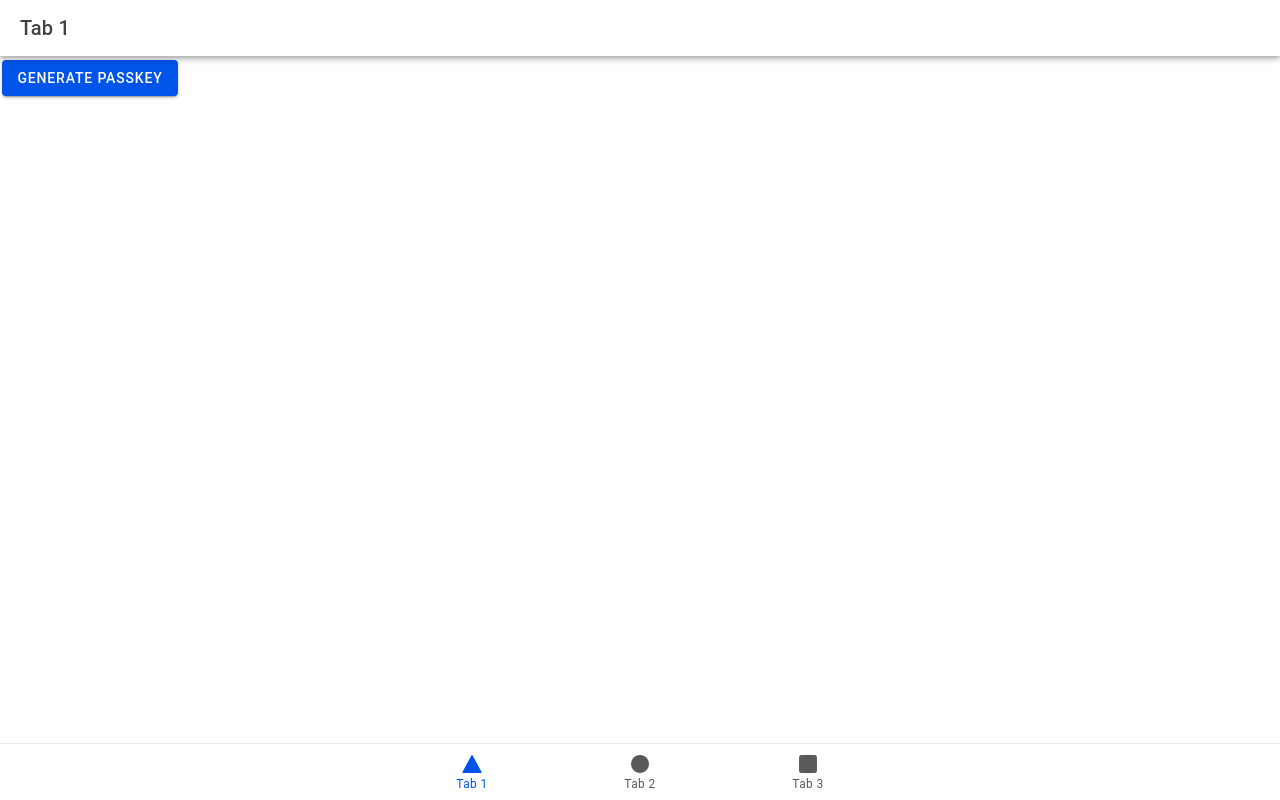
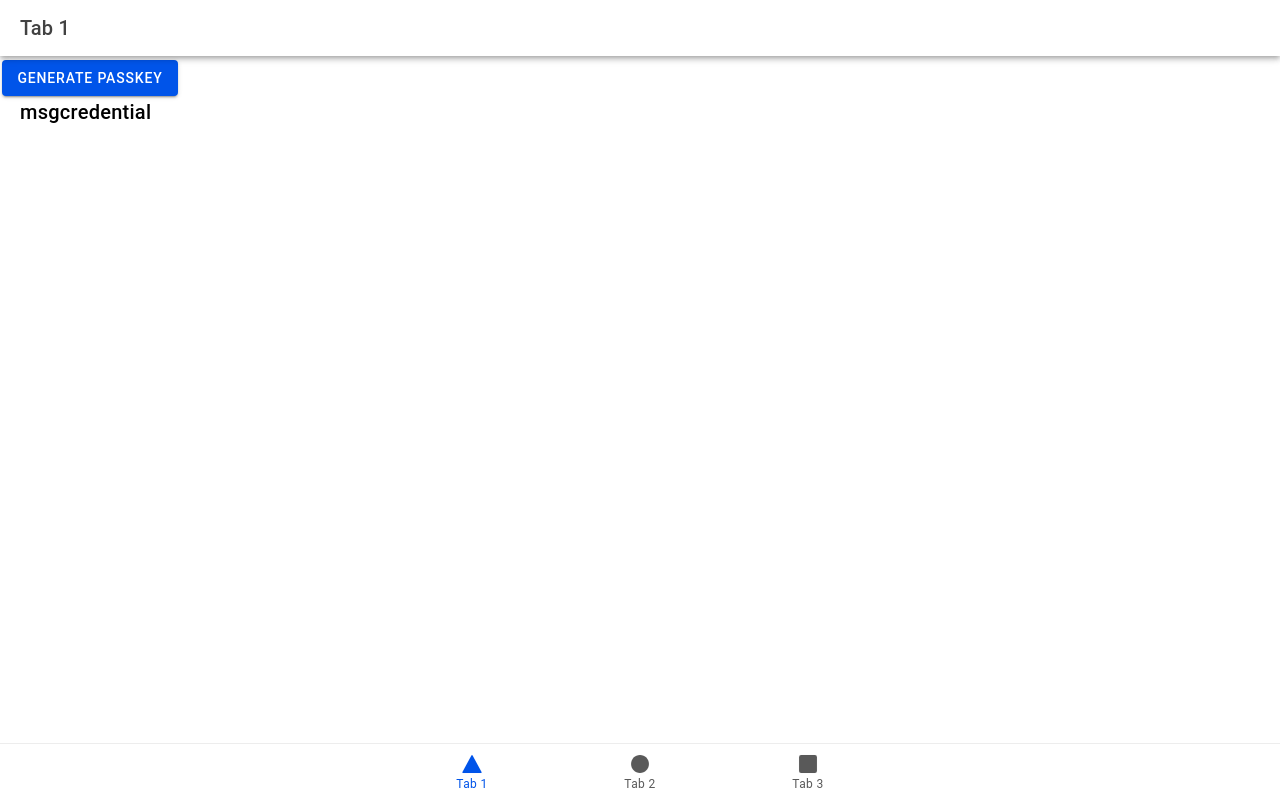
Before and after one commit to divyarang26/passkeyMePOc, a React (Vite) app: page /tab1 in a window 1280 px wide. Built offline with nearby package versions, Linux system fonts and the light colour scheme.

Commit message:
generating passkey is working

```diff
--- a/capacitor.config.ts
+++ b/capacitor.config.ts
@@ -5,9 +5,9 @@ const config: CapacitorConfig = {
   appName: 'passkeyPOC',
   webDir: 'dist',
   bundledWebRuntime: false,
-    server: {
-    url: 'https://9ead-110-227-204-245.ngrok-free.app/', // Remove or comment this line
-  },
+  //   server: {
+  //   url: 'https://0e72-110-227-204-245.ngrok-free.app/', // Remove or comment this line
+  // },
 };
 
 export default config;
--- a/src/pages/Tab1.tsx
+++ b/src/pages/Tab1.tsx
@@ -3,12 +3,15 @@ import ExploreContainer from '../components/ExploreContainer';
 import './Tab1.css';
 import { PasskeymeSDK } from 'passkeyme-ionic-cap-plugin';
 import axios from "axios";
+import { useState } from 'react';
 
 const API_URL = "https://passkeyme.com";
 const APP_UUID = "cad7760b-3ee4-4df8-b7b4-73cdeaff0774";
 const API_KEY = "36LP0Z0frQaYgqduOXl6fjW0llIhQNXr";
 
 const Tab1: React.FC = () => {
+
+  const [msg , setMsg] = useState("msgcredential")
 
   async function registerPasskey() {
 
@@ -26,13 +29,13 @@ const Tab1: React.FC = () => {
         { headers: { 'x-api-key': API_KEY, 'Content-Type': 'application/json' } }
       );
 
-      console.log("🚀 ~ Tab1.tsx:29 ~ registerPasskey ~ startResponse: 3333", startResponse);
 
 
 
 
       const { credential } = await PasskeymeSDK.passkeyRegister({ challenge: startResponse.data.challenge });
 
+      setMsg(JSON.stringify(credential));
 
       console.log("🚀 ~ Tab1.tsx:34 ~ registerPasskey ~ credential:", credential);
 
@@ -42,6 +45,9 @@ const Tab1: React.FC = () => {
         { username, credential },
         { headers: { 'x-api-key': API_KEY, 'Content-Type': 'application/json' } }
       );
+
+      console.log("🚀 ~ Tab1.tsx:49 ~ registerPasskey ~ completeResponse:", completeResponse);
+
 
 
 
@@ -68,6 +74,8 @@ const Tab1: React.FC = () => {
           </IonToolbar>
         </IonHeader>
         <IonButton onClick={registerPasskey}>generate passkey</IonButton>
+
+        <IonTitle>{msg}</IonTitle>
       </IonContent>
     </IonPage>
   );
```
Also changed, not shown: public/.well-known/assetlinks.json (renamed from public/well-known/assetlinks.json), 2 other files (tests, documents, lock files or other folders).
